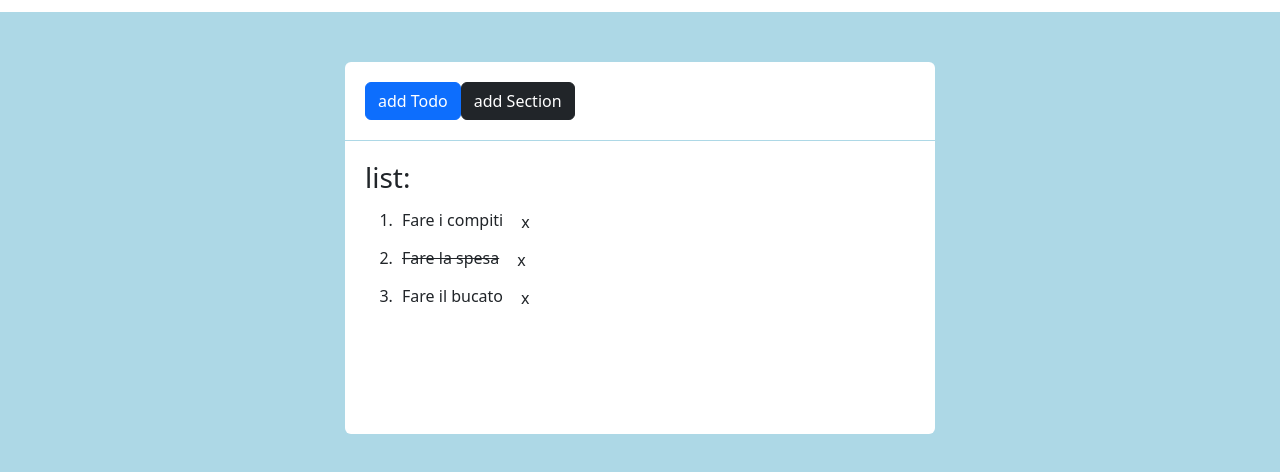
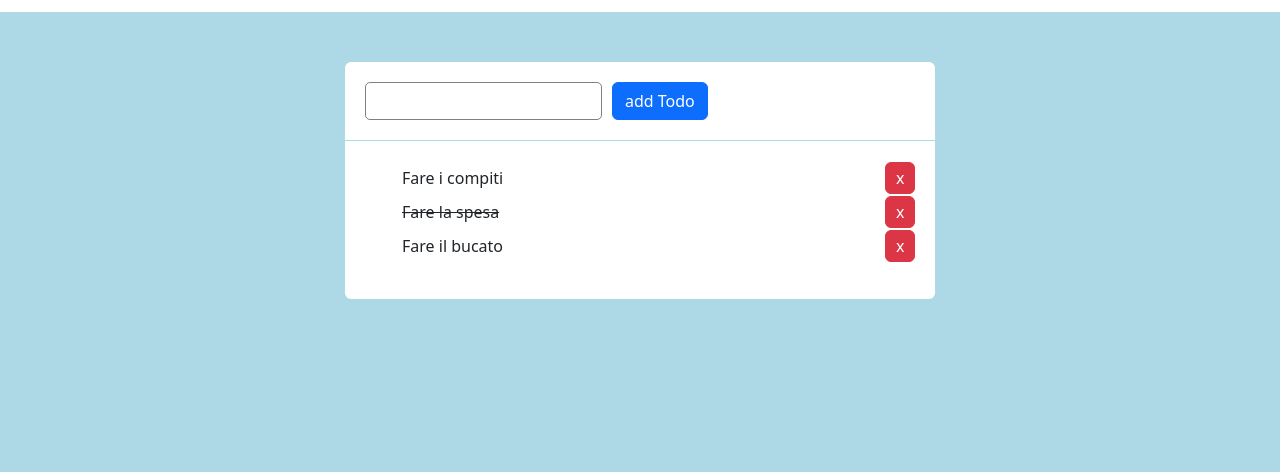
Before and after one commit to Umbeee/vue-todolist, a plain HTML site: page index.html in a window 1280 px wide. Shown: the part 68-540 px from the top of the page. Drawn offline with nearby package versions, Linux system fonts and the light colour scheme.

Commit message:
esercizio completato

```diff
--- a/assets/css/style.css
+++ b/assets/css/style.css
@@ -5,15 +5,13 @@ header{
 
 main{
     background-color: lightblue;
-    height: 90vh;
+    min-height: 90vh;
     width: 100%;
     padding: 50px;
 }
 
 .container-main{
     background-color: white;
-    /* height fissa per costruire progetto base */
-    height: 60%;
     width: 50%;
     margin: 0 auto;
 }
@@ -23,9 +21,15 @@ main{
 }
 .main-header{
     border-bottom: 1px solid lightblue;
+    display: flex;
+    align-items: center;
+    gap: 10px;
 }
 ul li{
     list-style-type:decimal;
+    display: flex;
+    align-items: center;
+    justify-content: space-between;
 }
 
 .true{
@@ -35,3 +39,16 @@ li span,
 li a{
     padding: 5px;
 }
+
+input{
+    height: 38px;
+    border-radius: 5px;
+    border: 1px solid grey;
+}
+.btn-danger{
+    --bs-btn-padding-x: 0.6rem;
+    --bs-btn-padding-y: 0.2rem;
+}
+span:hover{
+    cursor: pointer;
+}
--- a/assets/js/main.js
+++ b/assets/js/main.js
@@ -1,4 +1,5 @@
 const {createApp} = Vue
+let testoTodo = ''
 
 createApp({
     data(){
@@ -19,12 +20,22 @@ createApp({
             ]
 
         }
+
     },
     methods: {
-        funzioneClick(){
-            console.log('verifica')
 
-            // const span = document.querySelector('')
+
+        creaTodo(){
+            this.todos.push(
+                {
+                    text: this.testoTodo,
+                    done: false
+                }
+            )
+        },
+        funzioneClick(elem, i){
+            this.todos.splice(i, 1)
         }
+
     }
 }).mount('#app')
--- a/index.html
+++ b/index.html
@@ -21,15 +21,20 @@
         <main>
             <div class="container-main rounded">
                 <div class="main-header">
-                    <button class="btn btn-primary">add Todo</button>
-                    <button class="btn btn-dark">add Section</button>
+                    <!-- input con keyup.enter che permette di inviare al tasto invio della tastiera -->
+                    <input type="text" v-model="testoTodo" @KeyUp.enter="creaTodo">
+                    <button class="btn btn-primary" @click="creaTodo()" >add Todo</button>
                 </div>
                 <div class="main-body">
-                    <h3>list:</h3>
                     <ul>
-                        <li v-for="(elem, index) in todos " :key="index" class="list-item" :class="elem.done == true ? 'true' : ''">
-                            <span>{{elem.text}}</span>
-                            <button class="btn" @click="funzioneClick">x</button>
+                        <li v-for="(elem, index) in todos " :key="index" class="list-item" >
+                            <span
+                            :class=" elem.done == true ? 'true' : '' "
+                            @click="elem.done = !elem.done"
+                            >
+                                {{elem.text}}
+                            </span>
+                            <a class="btn btn-danger" @click="funzioneClick(elem, index)" >x</a>
                         </li>
                     </ul>
                 </div>
```
